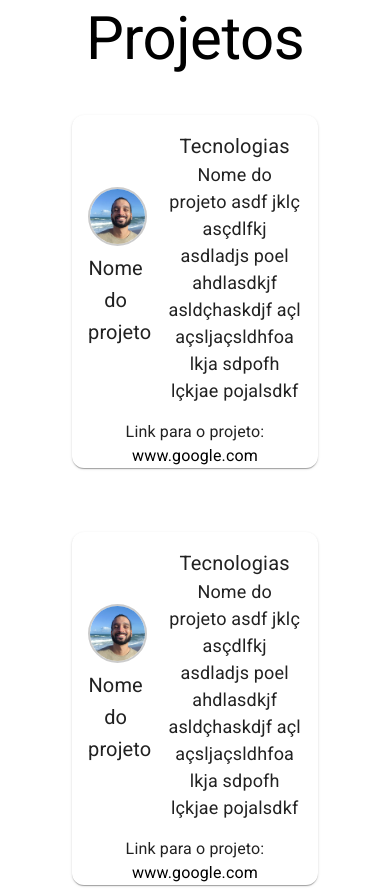
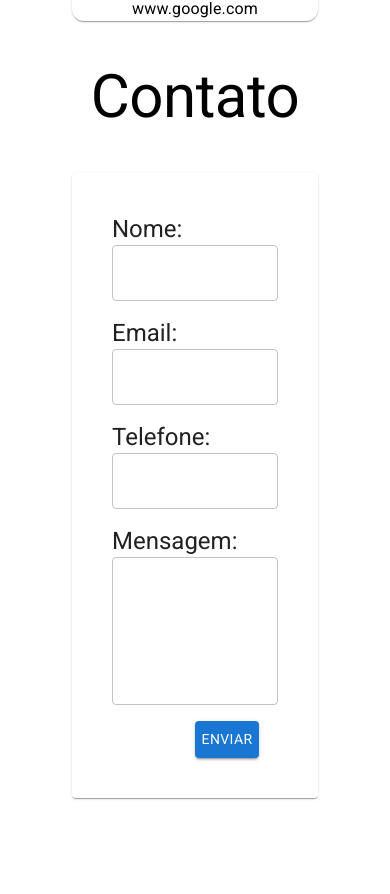
Before and after one commit to barrosocode/my-portfolio, a Next.js app: page / in a window 390 px wide. Shown: the part 3810-4704 px from the top of the page. Built offline with nearby package versions, Linux system fonts and the light colour scheme.

Commit message:
Resolvendo problemas de responsividade

```diff
--- a/src/app/page.tsx
+++ b/src/app/page.tsx
@@ -49,7 +49,7 @@ export default function Home() {
                     </Grid>
                     {/* PHP + Laravel, Python + Django, Next.js, */}
                     <Grid container spacing={5} alignItems="center" justifyContent="center" style={{minWidth: "100%"}} marginTop={5}>
-                        <Grid size={6}>
+                        <Grid size={{xs: 12, md: 10, lg: 6}}>
                             <Typography textAlign={"center"} variant="h6">
                                 Bem vindo ao meu portfólio! <br />
                                 Me chamo Gabriel Barroso, tenho 24 anos e sou desenvolvedor full stack. Dentre as minhas hard skills estão PHP + Laravel, Python + Django, Next.js, Node.js, Typescript, HTML5, CSS3, Git e metodologia ágil SCRUM . <br />
@@ -93,7 +93,7 @@ export default function Home() {
                             </Typography>
                         </Grid>
                     </Grid>
-                    <Grid container spacing={8} alignItems="center" justifyContent="center" style={{minWidth: "100%"}} textAlign={"center"} marginTop={5}>
+                    <Grid container spacing={8} alignItems="center" justifyContent="center" style={{minWidth: "100%"}} marginTop={5}>
                         <Grid size={{xs: 12, md: 10, lg: 8}}>
                             <Contato />
                         </Grid>
--- a/src/components/contato.tsx
+++ b/src/components/contato.tsx
@@ -6,43 +6,37 @@ import Grid from "@mui/material/Grid2";
 const Contato = () => {
     return (
         <Card>
-            <Grid container spacing={5} alignItems="center" justifyContent="center" style={{minWidth: "100%"}} padding={3}>
-                <Grid size={2}>
+            <Grid container padding={5} rowSpacing={2}>
+                <Grid container spacing={5} style={{minWidth: "100%"}}>
+                    <Grid size={"grow"}>
                         <Typography variant={"h5"}>Nome:</Typography>
-                </Grid>
-                <Grid size={"grow"}>
                         <TextField variant="outlined" fullWidth />
                     </Grid>
                 </Grid>
-            <Grid container spacing={5} alignItems="center" justifyContent="center" style={{minWidth: "100%"}} padding={3}>
-                <Grid size={2}>
+                <Grid container spacing={5} style={{minWidth: "100%"}}>
+                    <Grid size={"grow"}>
                         <Typography variant={"h5"}>Email:</Typography>
-                </Grid>
-                <Grid size={"grow"}>
                         <TextField variant="outlined" fullWidth />
                     </Grid>
                 </Grid>
-            <Grid container spacing={5} alignItems="center" justifyContent="center" style={{minWidth: "100%"}} padding={3}>
-                <Grid size={2}>
+                <Grid container spacing={5} style={{minWidth: "100%"}}>
+                    <Grid size={"grow"}>
                         <Typography variant={"h5"}>Telefone:</Typography>
-                </Grid>
-                <Grid size={"grow"}>
                         <TextField variant="outlined" fullWidth />
                     </Grid>
                 </Grid>
-            <Grid container spacing={5} alignItems="center" justifyContent="center" style={{minWidth: "100%"}} padding={3}>
-                <Grid size={2}>
+                <Grid container spacing={5} style={{minWidth: "100%"}}>
+                    <Grid size={"grow"}>
                         <Typography variant={"h5"}>Mensagem:</Typography>
-                </Grid>
-                <Grid size={"grow"}>
                         <TextField multiline rows={5} variant="outlined" fullWidth />
                     </Grid>
                 </Grid>
-            <Grid container spacing={5} alignItems="center" justifyContent="center" style={{minWidth: "100%"}} padding={3}>
+                <Grid container spacing={5} alignItems="center" justifyContent="center" style={{minWidth: "100%"}}>
                     <Grid size={2}>
                         <Button variant="contained" fullWidth>
                             Enviar
                         </Button>
+                    </Grid>
                 </Grid>
             </Grid>
         </Card>
```
Lines whose indentation alone changed are shown as unchanged.
